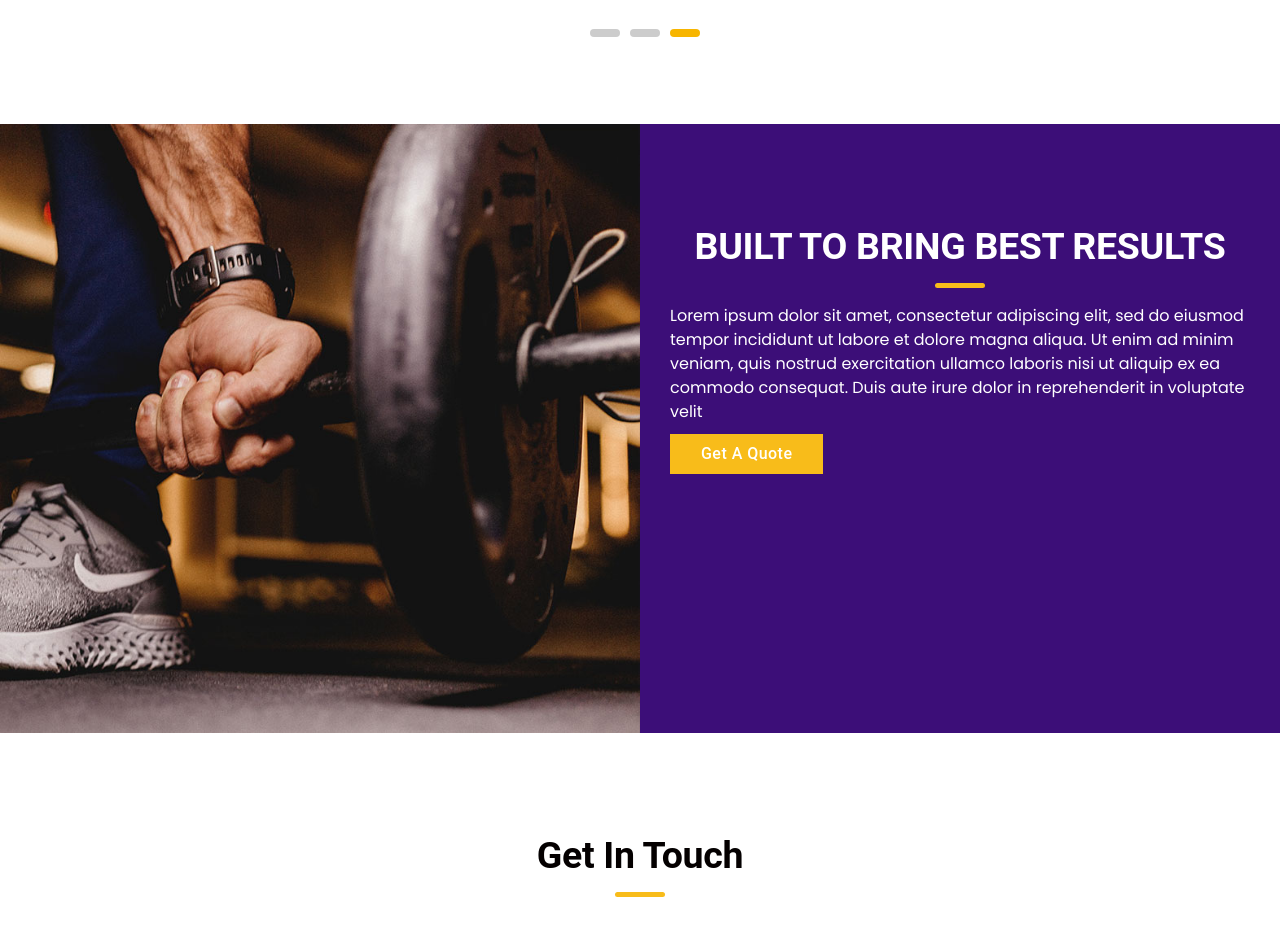
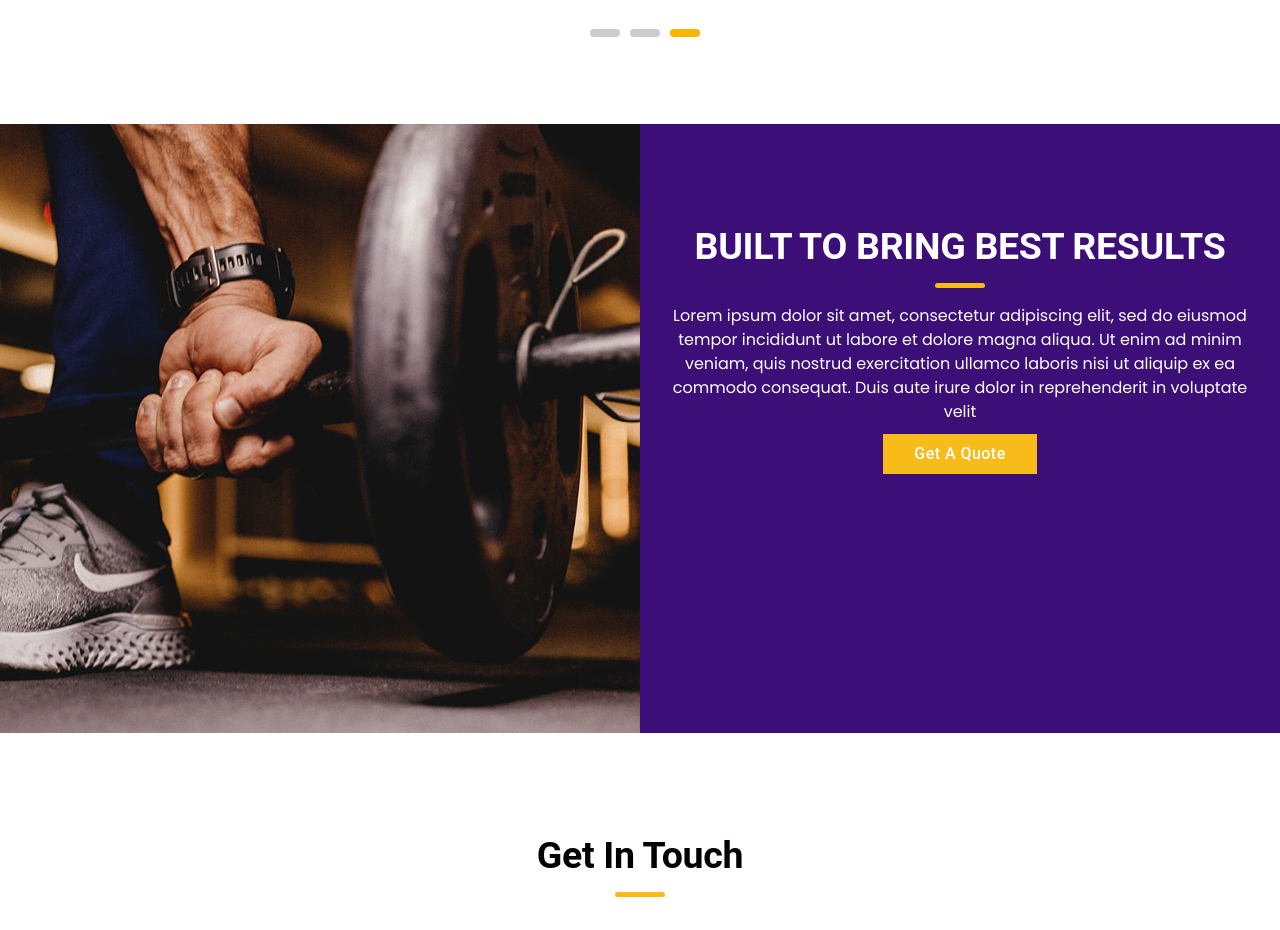
Before and after one commit to amitlandge/Gym-Web, a React (Vite) app: page / in a window 1280 px wide. Shown: the part 3506-4436 px from the top of the page. Built offline with nearby package versions, Linux system fonts and the light colour scheme; a web font is replaced by a local one.

Commit message:
text center

```diff
--- a/src/pages/Section.jsx
+++ b/src/pages/Section.jsx
@@ -35,6 +35,7 @@ const Section = () => {
             md: "50%",
             lg: "50%",
           },
+          textAlign: "center",
         }}
       >
         <CustomHeadingWrapper color={"white"}>
```
